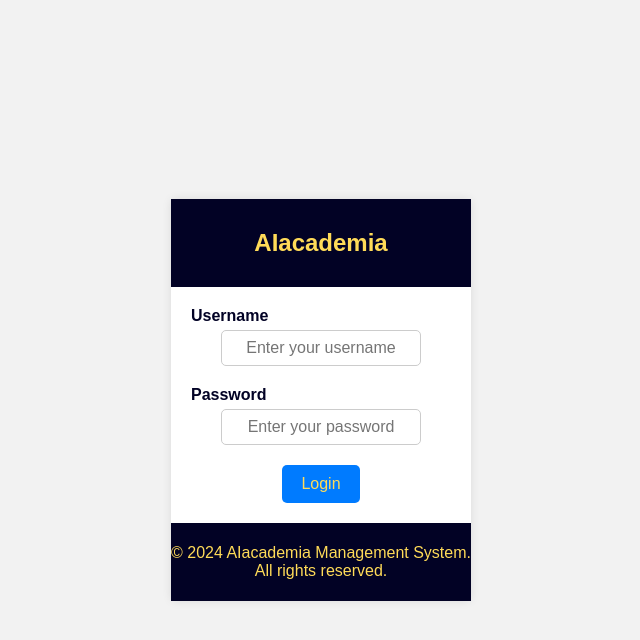
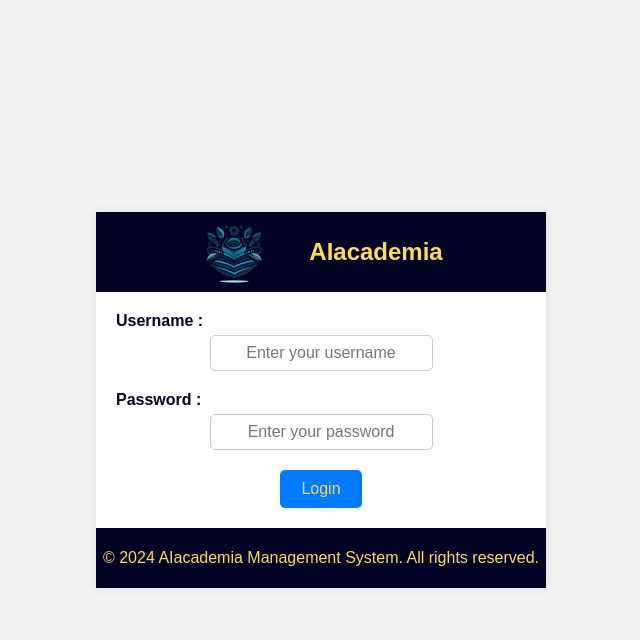
Before and after one commit to SimonMuthungu/ProActEd, a Django app: page /login/ in a window 1280 px wide. Shown: the top 640 px of the page, without its empty margins (319-959 px from the left). Run offline with Django 4.2, Linux system fonts and the light colour scheme.

Commit message:
Pushing my changes to my branch mervitz

```diff
--- a/AIacademia/academia_app/static/css/login.css
+++ b/AIacademia/academia_app/static/css/login.css
@@ -1,5 +1,3 @@
-/* Updated CSS */
-
 body, html {
     margin: 0;
     padding: 0;
@@ -10,8 +8,27 @@ body, html {
 .header {
     background-color: #020225;
     color: #FFDB58;
-    padding: 10px;
-    text-align: center;
+    display: flex; gap: 20px;
+    justify-content: center;
+    align-items: center;
+    height: 80px;
+    width: 100%;
+}
+
+.header h2 {
+    margin-left: 50px;
+    margin-right: auto;
+  }
+
+
+.custom-logo {
+    height: auto;
+    width: auto;
+    max-height: 70px;
+    transform: scale(1.2);
+    vertical-align: middle;
+    align-items: right;
+    margin-right: 20px;
 }
 
 .footer {
@@ -22,7 +39,7 @@ body, html {
 }
 
 .login-box {
-    width: 300px;
+    width: 450px;
     margin: 0 auto;
     background-color: #ffffff;
     border-radius: 5px;
@@ -57,9 +74,8 @@ body, html {
 
 }
 
-/* Input field styles */
 .input-group input {
-    width: 70%;
+    width: 50%;
     padding: 8px;
     border: 1px solid #ccc;
     border-radius: 5px;
@@ -68,9 +84,8 @@ body, html {
     text-align: center;
 }
 
-/* Button styles */
 .input-group button {
-    width: 30%;
+    width: 20%;
     padding: 10px;
     background-color: #007BFF;
     color: #FFDB58;
--- a/AIacademia/academia_app/templates/academia_app/login.html
+++ b/AIacademia/academia_app/templates/academia_app/login.html
@@ -10,7 +10,8 @@
 <body>
     <div class="login-box">
       <div class="header" style="background-color: #020225;">
-        <h2>AIacademia</h2>
+        <img src="{% static 'academia_app/logo.png' %}" alt="proacted_Logo" class="custom-logo">
+        <h2 id="thetitle"  >AIacademia</h2>
       </div>
       <form method="post" action="{% url 'login' %}">
         {% csrf_token %}
@@ -24,13 +25,13 @@
 
         <!-- Username field -->
         <div class="input-group">
-          <label for="username">Username</label>
+          <label for="username">Username :</label>
           <input type="text" id="username" name="username" placeholder="Enter your username" required>
         </div>
 
         <!-- Password field -->
         <div class="input-group">
-          <label for="password">Password</label>
+          <label for="password">Password :</label>
           <input type="password" id="password" name="password" placeholder="Enter your password" required>
         </div>
 
```
Also changed, not shown: AIacademia/db.sqlite3.
